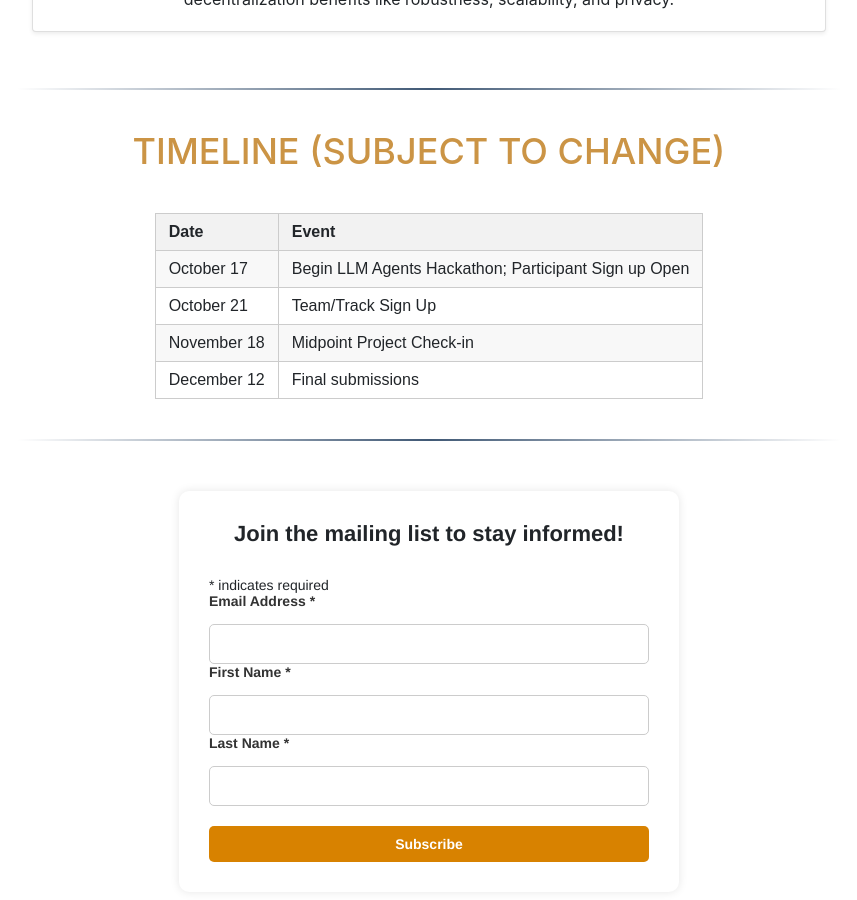
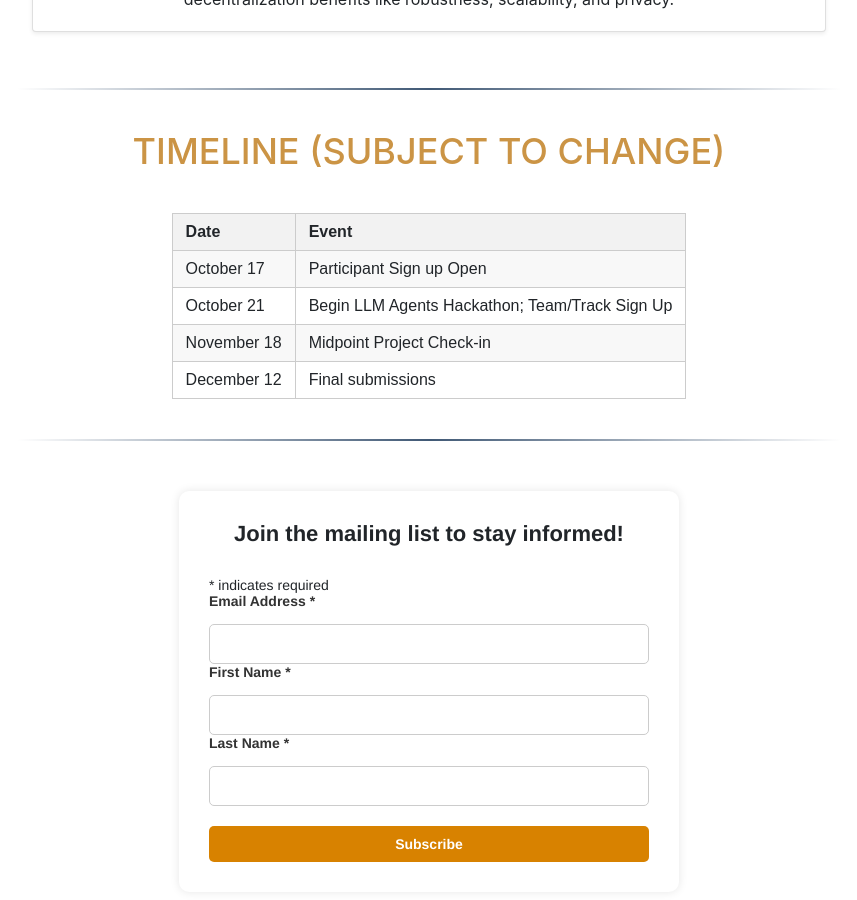
Before and after one commit to rdi-berkeley/llm-agents-hackathon, a Jekyll site: the page built from index.md, in a window 1280 px wide and 900 px high, scrolled down 2257 px. Shown: the whole window, without its empty margins (211-1068 px from the left). Built offline with Jekyll 4.4.1, drawn with Linux system fonts in a browser that asks for light colours; nearby versions of some CDN libraries; comment, search, counter and statistics services are not loaded.

```diff
--- a/_layouts/home.html
+++ b/_layouts/home.html
@@ -185,11 +185,11 @@ For Hackathon discussion, please join the Hackathon channel at <a href="https://
   </tr>
   <tr>
     <td>October 17</td>
-    <td>Begin LLM Agents Hackathon; Participant Sign up Open</td>
+    <td>Participant Sign up Open</td>
   </tr>
   <tr>
     <td>October 21</td>
-    <td>Team/Track Sign Up</td>
+    <td>Begin LLM Agents Hackathon; Team/Track Sign Up</td>
   </tr>
   <tr>
     <td>November 18</td>
```
